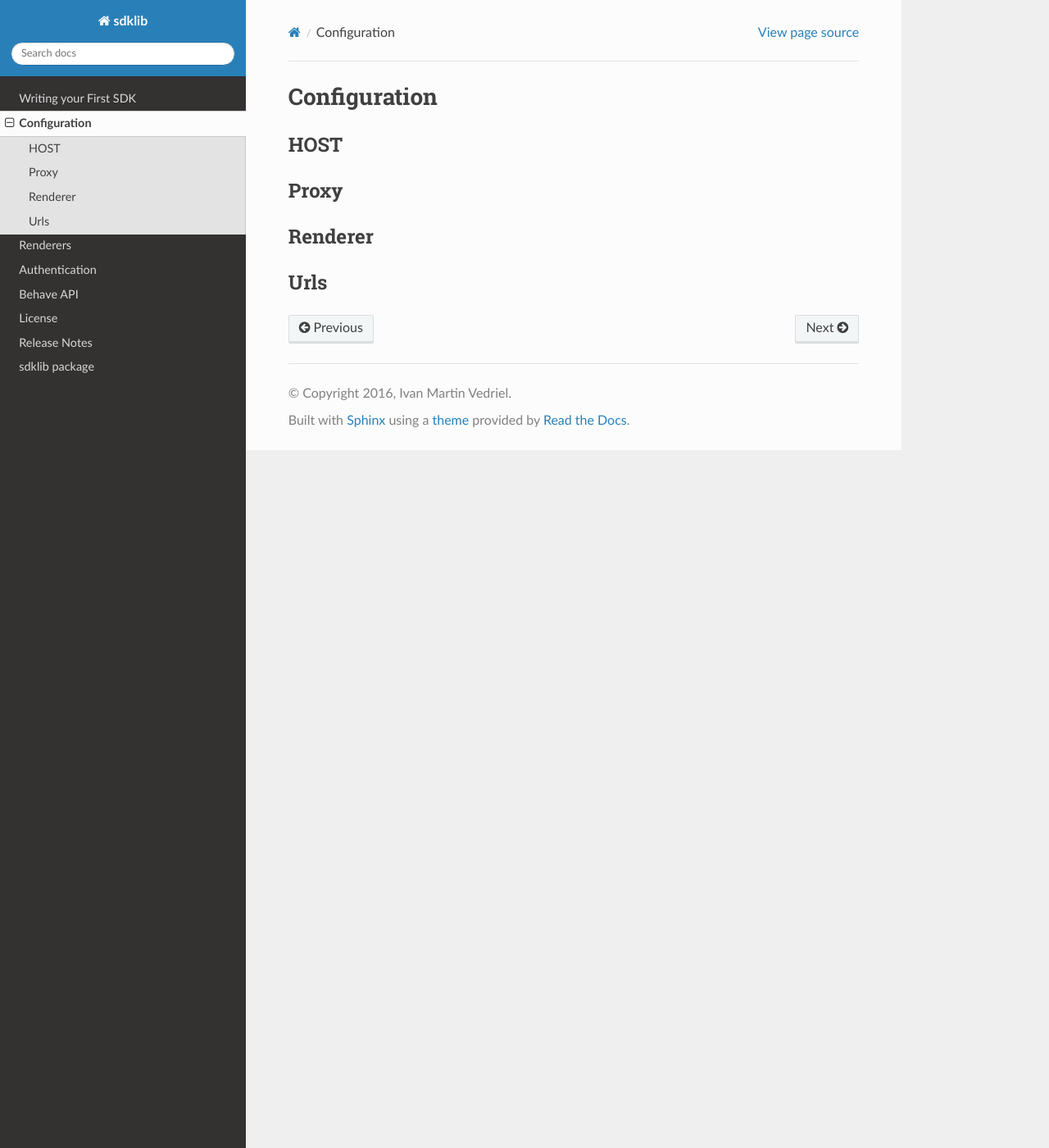
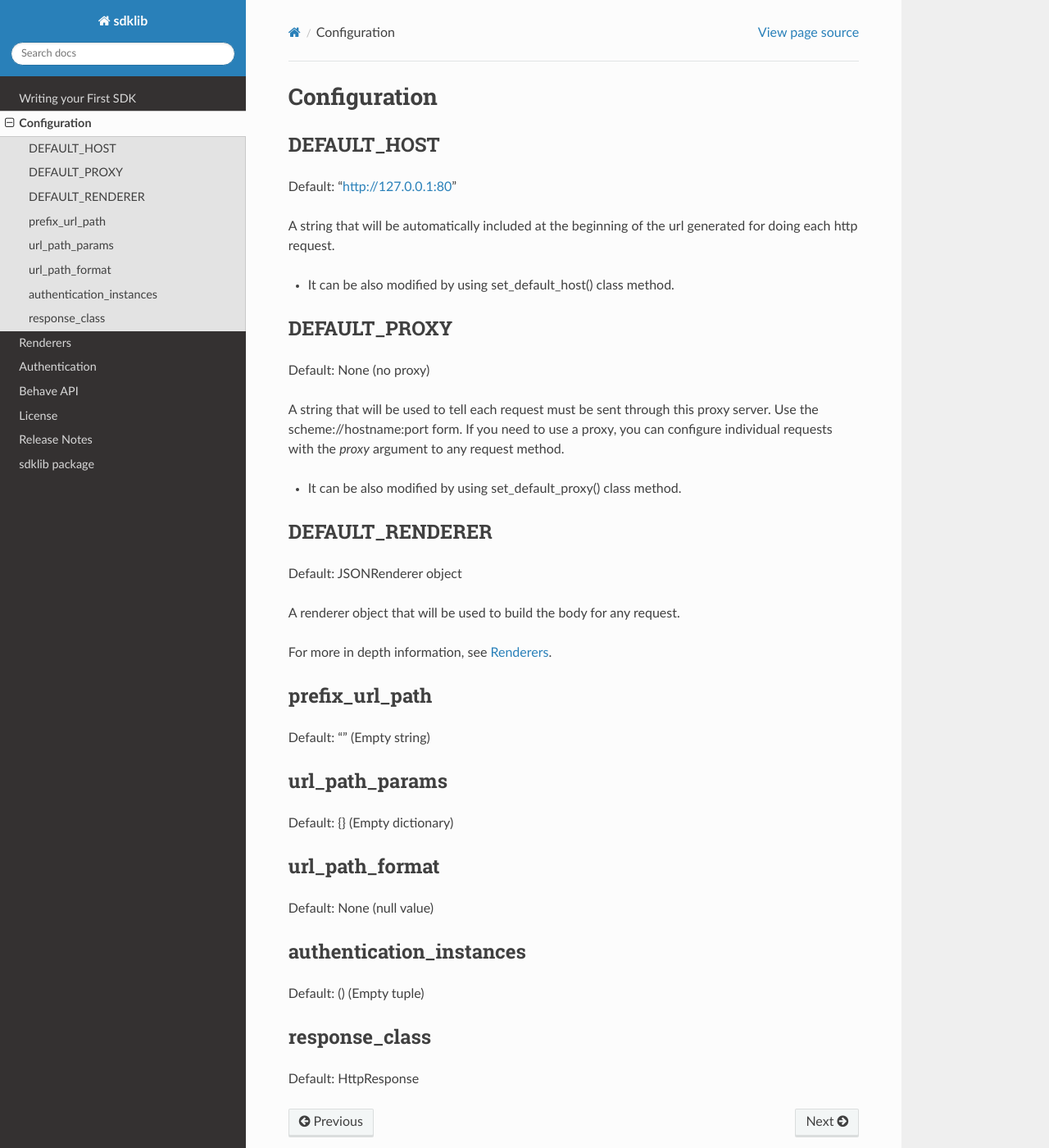
Before and after one commit to ivanprjcts/sdklib, a Sphinx documentation site: the page built from docs/user-guide/configuration.rst, in a window 1280 px wide and 1400 px high. Shown: the whole window at 82% size. Built offline with Sphinx 7.4.7 and the Read the Docs theme 2.0.0, drawn with Linux system fonts in a browser that asks for light colours.

Commit message:
update and improve docs

```diff
--- a/docs/user-guide/authentication.rst
+++ b/docs/user-guide/authentication.rst
@@ -114,7 +114,7 @@ The request signature is a base64 encoded and HMAC-SHA1 signed string. The strin
 Once the string has been created following the process described above, it must be signed using the HMAC-SHA1 algorithm and the secret that was obtained when registering the application. After signing, its raw binary data must be encoded in base64. The resulting string is the requestSignature to be added to Authorization header.
 
 The X-11Paths-Date header
-~~~~~~~~~~~~~~~~~~~~~~~~
+~~~~~~~~~~~~~~~~~~~~~~~~~
 The **X-11Paths-Date** header contains the value of the current UTC date and must have the following format:
 ::
     yyyy-MM-dd HH:mm:ss
--- a/docs/user-guide/configuration.rst
+++ b/docs/user-guide/configuration.rst
@@ -3,25 +3,55 @@ Configuration
 =============
 
 
+DEFAULT_HOST
+============
+Default: "http://127.0.0.1:80"
+
+A string that will be automatically included at the beginning of the url generated for doing each http request.
+
+- It can be also modified by using set_default_host() class method.
 
 
-HOST
-====
+DEFAULT_PROXY
+=============
+Default: None (no proxy)
+
+A string that will be used to tell each request must be sent through this proxy server.
+Use the scheme://hostname:port form.
+If you need to use a proxy, you can configure individual requests with the *proxy* argument to any request method.
+
+- It can be also modified by using set_default_proxy() class method.
 
 
+DEFAULT_RENDERER
+================
+Default: JSONRenderer object
+
+A renderer object that will be used to build the body for any request.
+
+For more in depth information, see :ref:`renderers`.
 
 
-Proxy
-=====
+prefix_url_path
+===============
+Default: "" (Empty string)
 
 
+url_path_params
+===============
+Default: {} (Empty dictionary)
 
 
-Renderer
-========
+url_path_format
+===============
+Default: None (null value)
 
 
+authentication_instances
+========================
+Default: () (Empty tuple)
 
 
-Urls
-====
+response_class
+==============
+Default: HttpResponse
--- a/docs/user-guide/renderers.rst
+++ b/docs/user-guide/renderers.rst
@@ -1,3 +1,5 @@
+.. _renderers:
+
 =========
 Renderers
 =========
```
Also changed, not shown: 1 other file.
